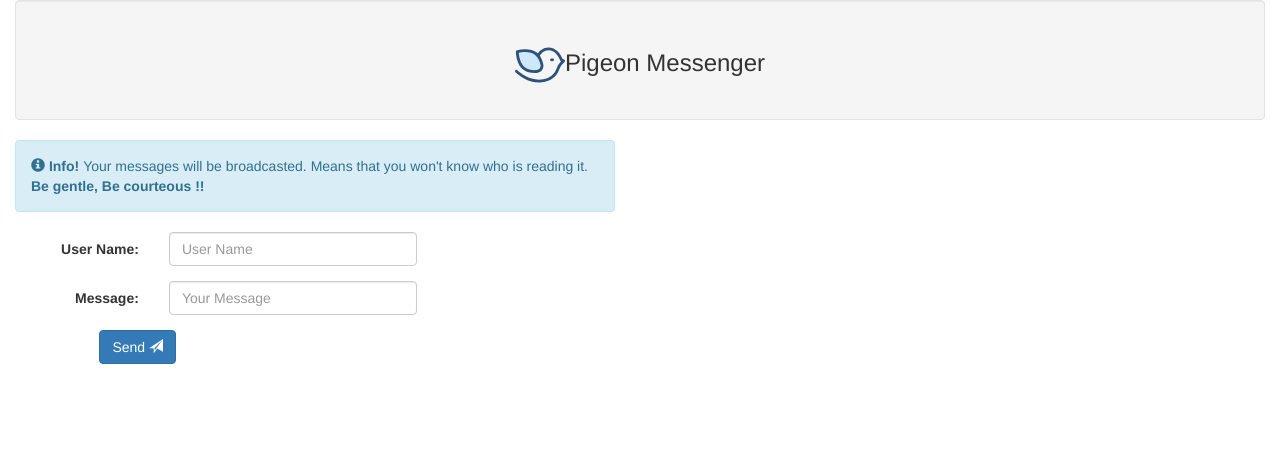
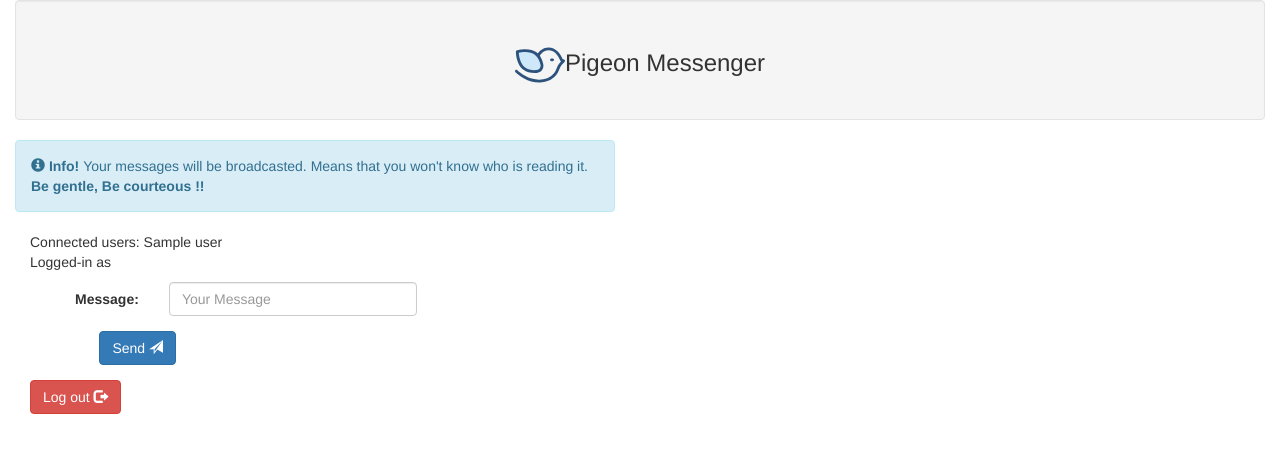
Before and after one commit to Leustad/Flask_SocketIO-Chat, a Flask app: template templates/index.html in a window 1280 px wide. Shown: the top 453 px of the page. Run offline with Flask 2, Linux system fonts and the light colour scheme; the template is opened without the code that fills it: most values are stand-ins (such as "Sample title", 1, 10 or a date in 2020); some libraries are stand-ins or nearby versions.

Commit message:
Add login and user awareness

```diff
--- a/main.py
+++ b/main.py
@@ -1,11 +1,30 @@
 import os
+import json
+from functools import wraps
 
-from flask import Flask, render_template
+from flask import Flask, render_template, session, flash, redirect, url_for, request
 from flask_socketio import SocketIO, send, emit
+
+from forms import LoginForm
 
 app = Flask(__name__)
 app.config['SECRET_KEY'] = os.urandom(24)
+app.config['SCRF_ENABLED'] = True
 socketio = SocketIO(app)
+
+users = []
+
+
+def login_required(test):
+    @wraps(test)
+    def wrap(*args, **kwargs):
+        if 'logged_in' in session:
+            return test(*args, **kwargs)
+        else:
+            flash('You need to log in !!')
+            return redirect(url_for('login'))
+
+    return wrap
 
 
 @socketio.on("message")
@@ -20,9 +39,44 @@ def handle_type_status(user):
     emit('user', {'data': user['data']}, broadcast=True)
 
 
+@socketio.on('logout_status')
+def handle_logout_status(logout_status):
+    emit('logout_status', {'data': logout_status['data']}, broadcast=True)
+
+
 @app.route('/')
+@login_required
 def index():
-    return render_template('index.html')
+    global users
+    return render_template('index.html', all_users=users)
+
+
+@app.route('/login', methods=['GET', 'POST'])
+def login():
+    form = LoginForm(request.form)
+    error = None
+    global users
+
+    if request.method == 'POST':
+        if form.validate_on_submit():
+            session['user'] = request.form['name']
+            session['logged_in'] = True
+            users.append(session['user'])
+            print(users)
+            return redirect(url_for('index'))
+
+    return render_template('login.html', form=form, error=error)
+
+
+@app.route('/logout/')
+@login_required
+def logout():
+    global users
+    flash('Goodbye ! {}'.format(session['user'].upper()))
+    session.pop('logged_in', None)
+    users.remove(session['user'])
+    session.pop('user', None)
+    return redirect(url_for('index'))
 
 
 @app.errorhandler(500)
@@ -30,7 +84,13 @@ def pageNotFound(error):
     return render_template('errors/500.html')
 
 
+@app.route('/get_all_users', methods=['GET', 'POST'])
+def get_users():
+    global users
+    return json.dumps(users)
+
+
 if __name__ == '__main__':
     port = int(os.environ.get('PORT', 33508))
     print("port: ", port)
-    socketio.run(app, host='0.0.0.0', port=port, debug=False)
+    socketio.run(app, host='0.0.0.0', port=port, debug=True)
--- a/templates/_base.html
+++ b/templates/_base.html
@@ -2,91 +2,41 @@
 <html>
 <head>
     <title>Pigeon Messenger</title>
-    <script src="https://code.jquery.com/jquery-3.2.1.slim.min.js"
-            integrity="sha384-KJ3o2DKtIkvYIK3UENzmM7KCkRr/rE9/Qpg6aAZGJwFDMVNA/GpGFF93hXpG5KkN"
+    <script src="https://code.jquery.com/jquery-3.2.1.min.js"
+            integrity="sha256-hwg4gsxgFZhOsEEamdOYGBf13FyQuiTwlAQgxVSNgt4="
             crossorigin="anonymous"></script>
-    <script src="static/js/popper.min.js" ></script>
+    <script src="static/js/popper.min.js"></script>
     <script src="https://maxcdn.bootstrapcdn.com/bootstrap/4.0.0-beta/js/bootstrap.min.js"
             integrity="sha384-h0AbiXch4ZDo7tp9hKZ4TsHbi047NrKGLO3SEJAg45jXxnGIfYzk4Si90RDIqNm1"
             crossorigin="anonymous"></script>
-    <script src="static/js/socket.io.min.js" ></script>
+    <script src="static/js/socket.io.min.js"></script>
 
     <link rel="stylesheet" href="https://maxcdn.bootstrapcdn.com/bootstrap/3.3.7/css/bootstrap.min.css"
           integrity="sha384-BVYiiSIFeK1dGmJRAkycuHAHRg32OmUcww7on3RYdg4Va+PmSTsz/K68vbdEjh4u" crossorigin="anonymous">
+    <input type="hidden" id="username" name="username" value="{{ session['user'] }}">
+    <script>
+        setInterval(function(){
+            $.ajax({
+            type:"POST",
+            url:"/get_all_users",
+            contentType: 'application/json;charset=UTF-8',
+            success:function(data){
 
-    <script type="text/javascript" charset="utf-8">
-        $(document).ready(function () {
+            var users_tag = $('#all_users');
+            data = data.replace(/\"/g, '');
+            data = data.replace(/\[/g, '');
+            data = data.replace(/\]/g, '');
 
-            function sanitize(input) {
-                var output = input.replace(/<script[^>]*?>.*?<\/script>/gi, '').replace(/<[\/\!]*?[^<>]*?>/gi, '').replace(/<style[^>]*?>.*?<\/style>/gi, '').replace(/<![\s\S]*?--[ \t\n\r]*>/gi, '');
-                return output;
-            };
+            $(users_tag).empty();
+            $(users_tag).append("Connected users: " + data);
+            }
+        });
+        }, 10000);//time in milliseconds
 
-            function updateScroll() {
-                var element = document.getElementById("msg-board");
-                element.scrollTop = element.scrollHeight;
-            }
-
-            var socket = io.connect(location.protocol + '//' + document.domain + ':' + location.port);
-
-            socket.on('connect', function () {
-                socket.send("User has connected !!");
-            });
-
-            socket.on('message', function (msg) {
-                $("#message").append("<li>" + msg + "</li>");
-                $("small").remove();
-            });
-
-            socket.on('user', function (user) {
-                console.log(user);
-                $("small").remove();
-                $("#message").append("<small>" + user.data + " is typing..." + "</small>")
-            });
-
-            $("#sendButton").on("click", function (e) {
-                if ($("#myMessage").val().length != 0) {
-                    e.preventDefault();
-                    var make_msg = "<strong>" + sanitize($("#username").val()) + ": " + "</strong>" + sanitize($("#myMessage").val());
-                    socket.send(make_msg);
-                    $("#myMessage").val("");
-                }
-            });
-            setInterval(updateScroll, 1000);
-
-
-            // Returns a function, that, as long as it continues to be invoked, will not
-            // be triggered. The function will be called after it stops being called for
-            // N milliseconds. If `immediate` is passed, trigger the function on the
-            // leading edge, instead of the trailing.
-            function debounce(func, wait, immediate) {
-                var timeout;
-                return function () {
-                    var context = this, args = arguments;
-                    var later = function () {
-                        timeout = null;
-                        if (!immediate) func.apply(context, args);
-                    };
-                    var callNow = immediate && !timeout;
-                    clearTimeout(timeout);
-                    timeout = setTimeout(later, wait);
-                    if (callNow) func.apply(context, args);
-                };
-            };
-
-            // This will apply the debounce effect on the keyup event
-            // And it only fires 500ms or half a second after the user stopped typing
-            $('#myMessage').on('keyup', debounce(function (event) {
-                if (event.which !== 13) {
-
-                    socket.emit('type_status', {data: $("#username").val()});
-//                $('.content').text($(this).val());
-                }
-            }, 500, 1000));
-        });
 
 
     </script>
+    {% block script %}{% endblock %}
     <style>
         .msg-board {
             overflow-y: scroll;
@@ -98,10 +48,6 @@
     </style>
 </head>
 <body>
-
-{% block content %}
-
-{% endblock %}
-
+{% block content %}{% endblock %}
 </body>
 </html>
--- /dev/null
+++ b/templates/includes/socket_io_script.html
@@ -0,0 +1,78 @@
+<script type="text/javascript" charset="utf-8">
+    $(document).ready(function () {
+
+        function sanitize(input) {
+            var output = input.replace(/<script[^>]*?>.*?<\/script>/gi, '').replace(/<[\/\!]*?[^<>]*?>/gi, '').replace(/<style[^>]*?>.*?<\/style>/gi, '').replace(/<![\s\S]*?--[ \t\n\r]*>/gi, '');
+            return output;
+        };
+
+        function updateScroll() {
+            var element = document.getElementById("msg-board");
+            element.scrollTop = element.scrollHeight;
+        }
+
+        var socket = io.connect(location.protocol + '//' + document.domain + ':' + location.port);
+
+        socket.on('connect', function () {
+            socket.send($('#username').val() + " has connected !!");
+        });
+
+        socket.on('message', function (msg) {
+            $("#message").append("<li>" + msg + "</li>");
+            $("small").remove();
+        });
+
+        socket.on('user', function (user) {
+            $("small").remove();
+            $("#message").append("<small>" + user.data + " is typing..." + "</small>")
+        });
+
+        socket.on('logout_status', function(logout_status){
+            $("#message").append("<small>" + logout_status.data + " Has been logged out" + "</small>")
+        });
+
+        $("#sendButton").on("click", function (e) {
+            if ($("#myMessage").val().length != 0) {
+                e.preventDefault();
+                var make_msg = "<strong>" + sanitize($("#username").val()) + ": " + "</strong>" + sanitize($("#myMessage").val());
+                socket.send(make_msg);
+                $("#myMessage").val("");
+            }
+        });
+        setInterval(updateScroll, 1000);
+
+
+        // Returns a function, that, as long as it continues to be invoked, will not
+        // be triggered. The function will be called after it stops being called for
+        // N milliseconds. If `immediate` is passed, trigger the function on the
+        // leading edge, instead of the trailing.
+        function debounce(func, wait, immediate) {
+            var timeout;
+            return function () {
+                var context = this, args = arguments;
+                var later = function () {
+                    timeout = null;
+                    if (!immediate) func.apply(context, args);
+                };
+                var callNow = immediate && !timeout;
+                clearTimeout(timeout);
+                timeout = setTimeout(later, wait);
+                if (callNow) func.apply(context, args);
+            };
+        };
+
+        // This will apply the debounce effect on the keyup event
+        // And it only fires 500ms or half a second after the user stopped typing
+        $('#myMessage').on('keyup', debounce(function (event) {
+            if (event.which !== 13) {
+                socket.emit('type_status', {data: $("#username").val()});
+            }
+        }, 500, 1000));
+
+        $('#logout').click(function() {
+            socket.emit('logout_status', {data: $('#username').val()});
+        })
+
+    });
+
+</script>
--- a/templates/index.html
+++ b/templates/index.html
@@ -1,4 +1,8 @@
 {% extends '_base.html' %}
+
+{% block script %}
+    {% include 'includes/socket_io_script.html' %}
+{% endblock %}
 
 {% block content %}
 
@@ -8,18 +12,15 @@
     </div>
     <p class="alert alert-info" style="width: 600px;"><span
             class="glyphicon glyphicon-info-sign"></span><strong> Info! </strong>Your messages will be broadcasted.
-        Means
-        that you won't know who is reading it.<br> <strong>Be gentle, Be courteous !!</strong>
+        Means that you won't know who is reading it.<br> <strong>Be gentle, Be courteous !!</strong>
     </p>
     <div class="col-sm-4">
+        <div id="all_users">Connected users:
+            {{ all_users | join(" - ") }}
+        </div>
 
         <form class="form-horizontal">
-            <div class="form-group">
-                <label class="control-label col-sm-4" for="message">User Name: </label>
-                <div class="col-sm-8">
-                    <input type="text" class="form-control" id="username" placeholder="User Name">
-                </div>
-            </div>
+            <p>Logged-in as <strong>{{ session['user'] }}</strong></p>
             <div class="form-group">
                 <label class="control-label col-sm-4">Message: </label>
                 <div class="col-sm-8">
@@ -32,6 +33,10 @@
                             class="glyphicon glyphicon-send"></span></button>
                 </div>
             </div>
+
+        </form>
+        <form class="form-horizontal" id="logout" action="/logout">
+            <button type="submit" class="btn btn-danger" value="log out">Log out <span class="glyphicon glyphicon-log-out"></span></button>
         </form>
     </div>
     <div class="col-sm-8 msg-board" id="msg-board">
```
Also changed, not shown: forms.py (added, +7 -0 lines), templates/login.html (added, +36 -0 lines), 1 other file.
